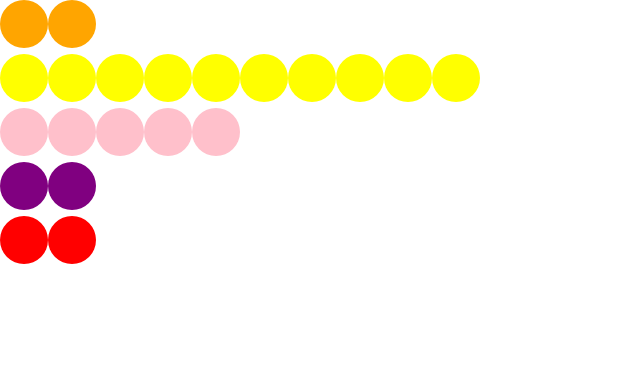
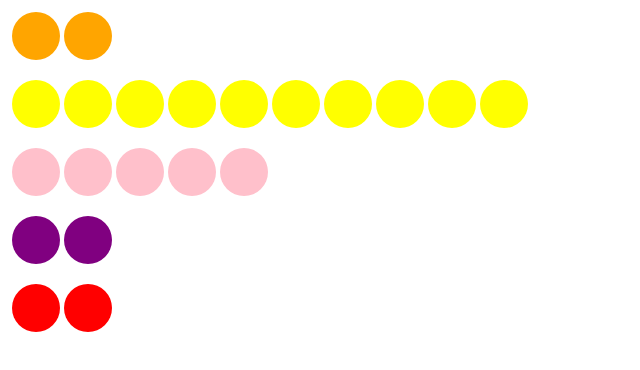
Before and after one commit to richardcrng/smarties-challenge, a React (Create React App) app: page / in a window 1280 px wide. Shown: the top 370 px of the page, without its empty margins (0-640 px from the left). Built offline with nearby package versions, Linux system fonts and the light colour scheme.

Commit message:
provide some padding in SmartiesGroup and Smarties to children

```diff
--- a/src/components/atoms/Smartie/Smartie.js
+++ b/src/components/atoms/Smartie/Smartie.js
@@ -1,11 +1,11 @@
 import React from 'react';
 import classes from './Smartie.module.css'
 
-function Smartie({ color: backgroundColor }) {
+function Smartie({ color: backgroundColor, style }) {
   return (
     <span
       className={classes.Smartie}
-      style={{ backgroundColor }}
+      style={{ backgroundColor, ...style }}
     />
   )
 }
--- a/src/components/molecules/Smarties/Smarties.js
+++ b/src/components/molecules/Smarties/Smarties.js
@@ -1,11 +1,11 @@
 import React from 'react';
 import Smartie from '../../atoms/Smartie';
 
-function Smarties({ n, color }) {
+function Smarties({ n, color, style }) {
   return (
-    <div>
+    <div style={style}>
       {[...Array(n).keys()].map((val, idx) => (
-        <Smartie key={idx} color={color} />
+        <Smartie key={idx} color={color} style={{ margin: '2px' }} />
       ))}
     </div>
   )
--- a/src/components/organisms/SmartiesGroup/SmartiesGroup.js
+++ b/src/components/organisms/SmartiesGroup/SmartiesGroup.js
@@ -3,7 +3,9 @@ import React from 'react';
 function SmartiesGroup({ children }) {
   return (
     <div>
-      {children}
+      {React.Children.map(children, child => (
+        <div style={{ margin: '10px' }}>{child}</div>
+      ))}
     </div>
   )
 }
```
